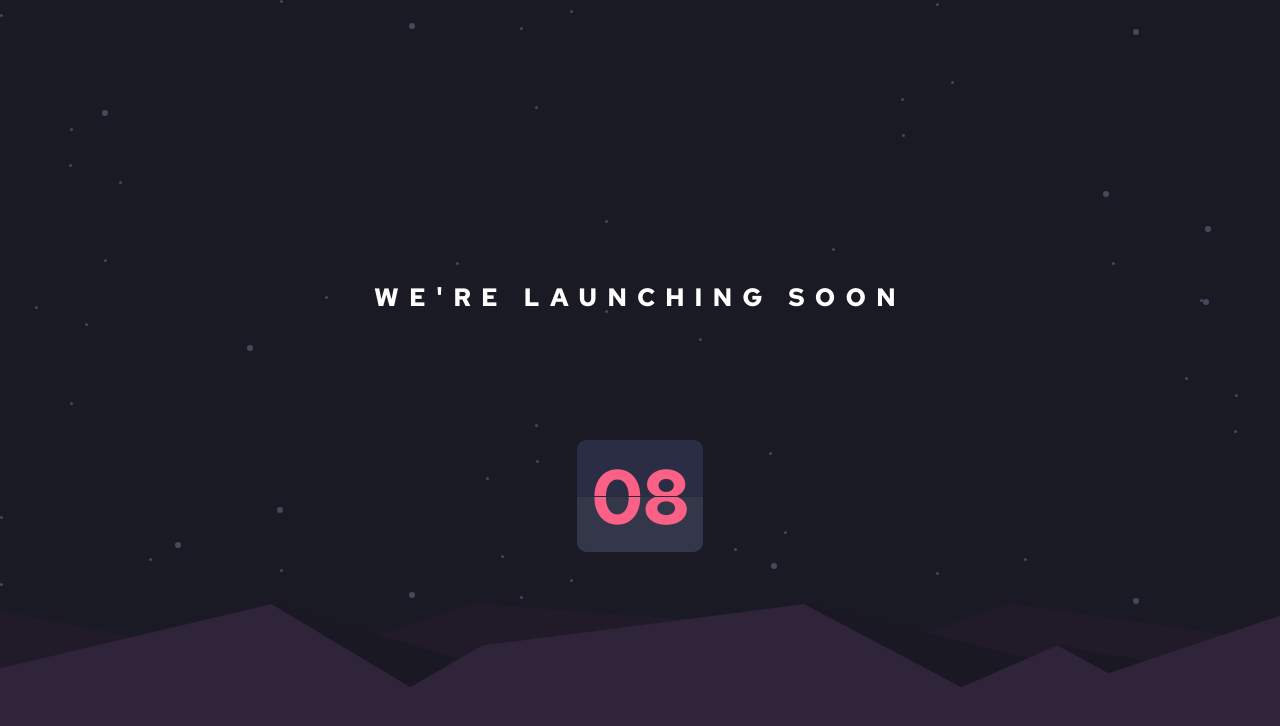
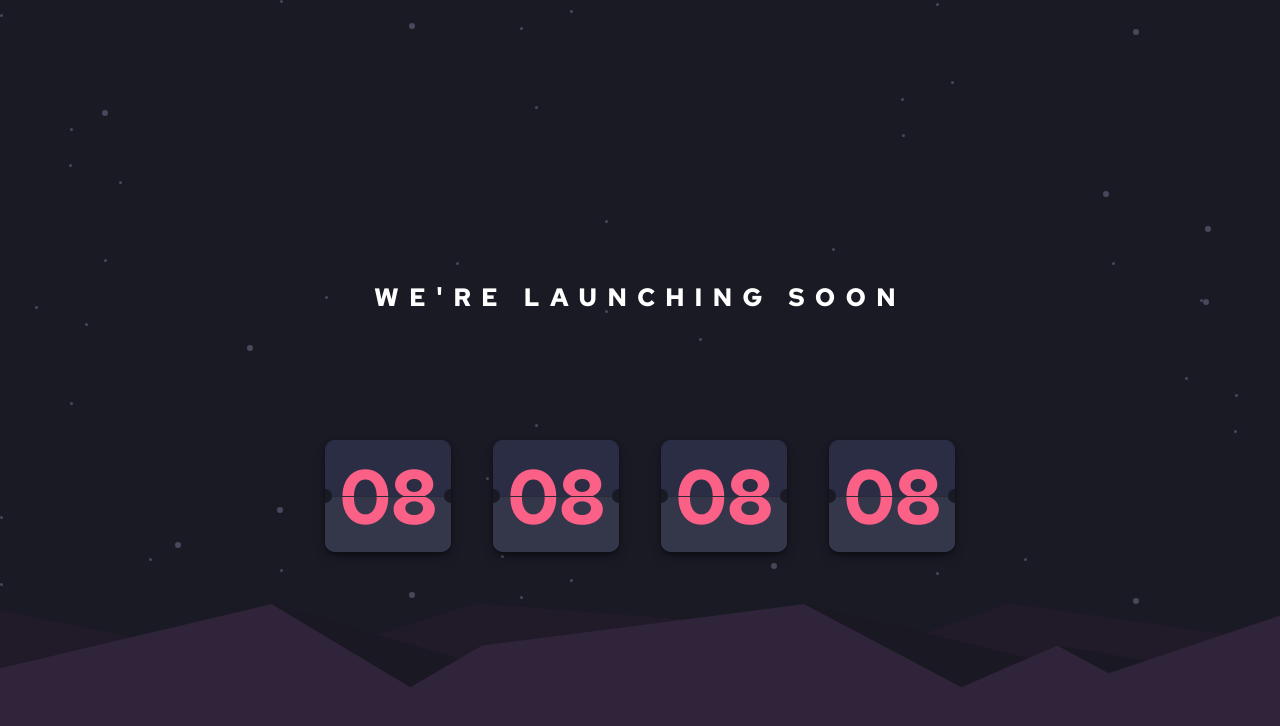
Before and after one commit to alvaromd99/countdown-timer, a website built with Vite: page index.html in a window 1280 px wide. Built offline with nearby package versions, Linux system fonts and the light colour scheme.

Commit message:
add circle to the card

```diff
--- a/index.html
+++ b/index.html
@@ -19,7 +19,48 @@
 				<div class="counter-cont">
 					<h1>We're launching soon</h1>
 					<div class="counter">
-						<div class="card">
+						<!-- Days Card -->
+
+						<div class="card" id="days">
+							<div class="top">08</div>
+							<div class="bottom">08</div>
+							<div class="segment-overlay">
+								<div class="top-overlay">08</div>
+								<div class="bottom-overlay">08</div>
+							</div>
+							<div class="circle left"></div>
+							<div class="circle right"></div>
+						</div>
+
+						<!-- Hours Card -->
+
+						<div class="card" id="hours">
+							<div class="top">08</div>
+							<div class="bottom">08</div>
+							<div class="segment-overlay">
+								<div class="top-overlay">08</div>
+								<div class="bottom-overlay">08</div>
+							</div>
+							<div class="circle left"></div>
+							<div class="circle right"></div>
+						</div>
+
+						<!-- Minutes Card -->
+
+						<div class="card" id="minutes">
+							<div class="top">08</div>
+							<div class="bottom">08</div>
+							<div class="segment-overlay">
+								<div class="top-overlay">08</div>
+								<div class="bottom-overlay">08</div>
+							</div>
+							<div class="circle left"></div>
+							<div class="circle right"></div>
+						</div>
+
+						<!-- Seconds Card -->
+
+						<div class="card" id="seconds">
 							<div class="top">08</div>
 							<div class="bottom">08</div>
 							<div class="segment-overlay">
--- a/style.css
+++ b/style.css
@@ -48,6 +48,26 @@
 	position: relative;
 	border-radius: 10px;
 	overflow: hidden;
+	box-shadow: rgba(0, 0, 0, 0.4) 0px 2px 4px,
+		rgba(0, 0, 0, 0.3) 0px 7px 13px -3px, rgba(0, 0, 0, 0.2) 0px -3px 0px inset;
+}
+
+.circle {
+	position: absolute;
+	width: 0.5em;
+	height: 1em;
+	background-color: var(--bg-color);
+}
+
+.circle.left {
+	border-radius: 0 0.5em 0.5em 0;
+	top: 3.5em;
+}
+
+.circle.right {
+	border-radius: 0.5em 0 0 0.5em;
+	top: 3.5em;
+	right: 0;
 }
 
 .top,
@@ -106,11 +126,11 @@
 }
 
 .segment-overlay.flip .top-overlay {
-	animation: flip-top 1s linear;
+	animation: flip-top 0.8s linear;
 }
 
 .segment-overlay.flip .bottom-overlay {
-	animation: flip-bottom 1s linear;
+	animation: flip-bottom 0.8s linear;
 }
 
 @keyframes flip-top {
```
